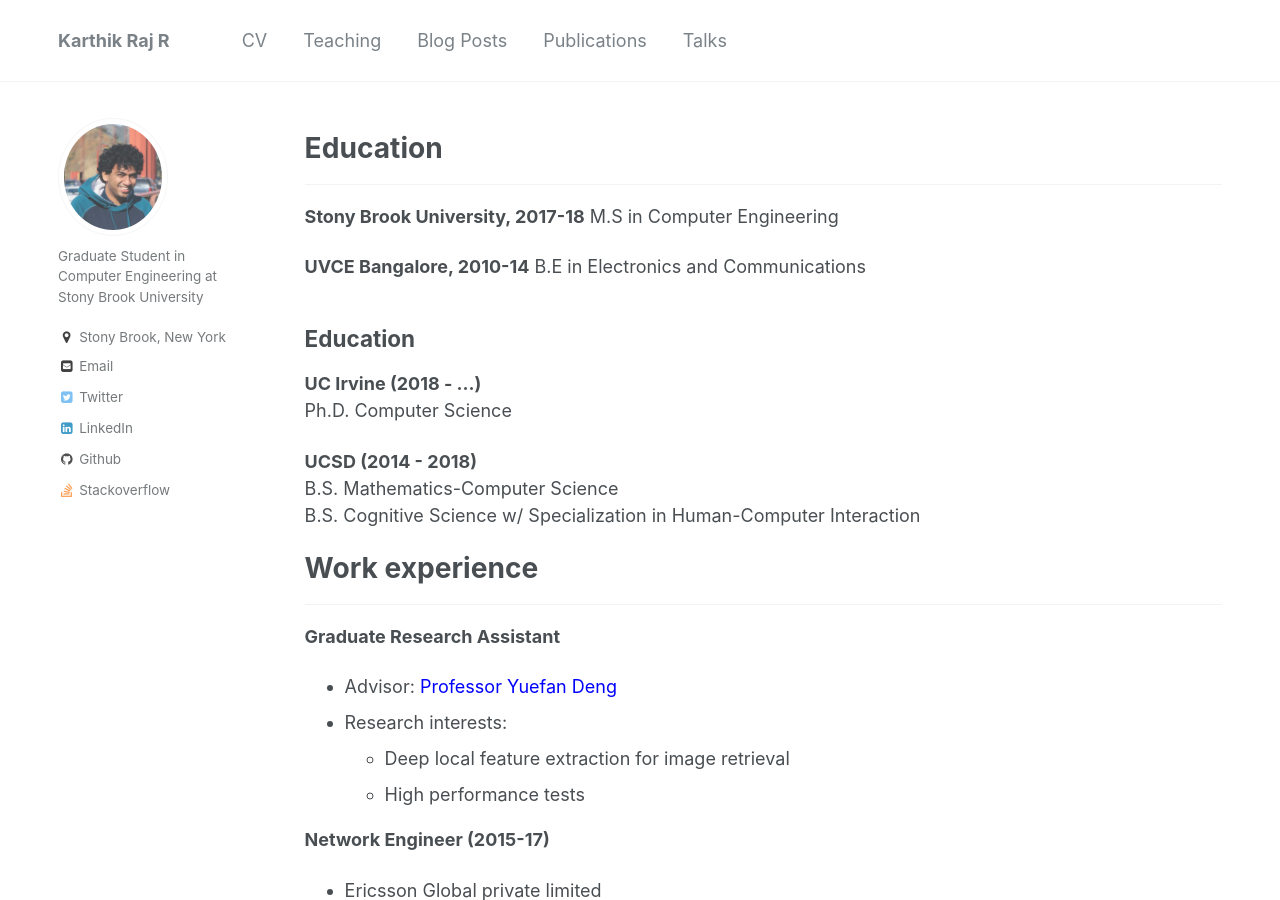
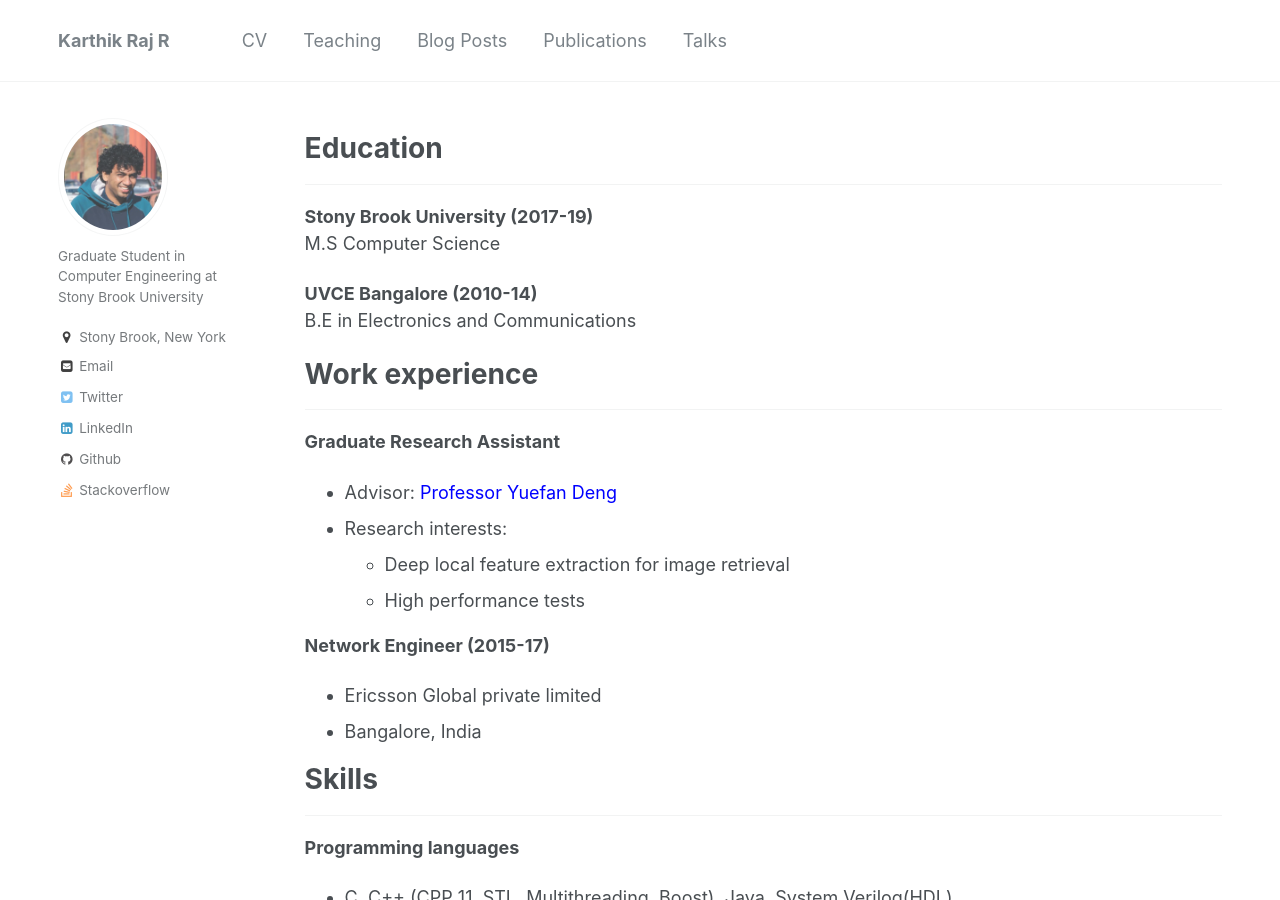
Before and after one commit to Karthik4293/Karthik4293.github.io, a Jekyll site: the page built from _pages/cv.md, in a window 1280 px wide and 900 px high. Built offline with Jekyll 4.4.1, drawn with Linux system fonts in a browser that asks for light colours.

Commit message:
updating CV

```diff
--- a/_pages/cv.md
+++ b/_pages/cv.md
@@ -6,23 +6,16 @@ author_profile: true
 redirect_from:
   - /resume
 ---
+
+
 Education
 =====
------
-<b>Stony Brook University, 2017-18</b>
-   M.S in Computer Engineering
+------
+<b>Stony Brook University (2017-19)</b>
+M.S Computer Science
 
-<b>UVCE Bangalore, 2010-14</b>
-   B.E in Electronics and Communications
-
-Education
-------
-<b>UC Irvine (2018 - ...)</b>
-Ph.D. Computer Science
-
-<b>UCSD (2014 - 2018)</b>
-B.S. Mathematics-Computer Science
-B.S. Cognitive Science w/ Specialization in Human-Computer Interaction
+<b>UVCE Bangalore (2010-14)</b>
+B.E in Electronics and Communications
 
 
 Work experience
```
